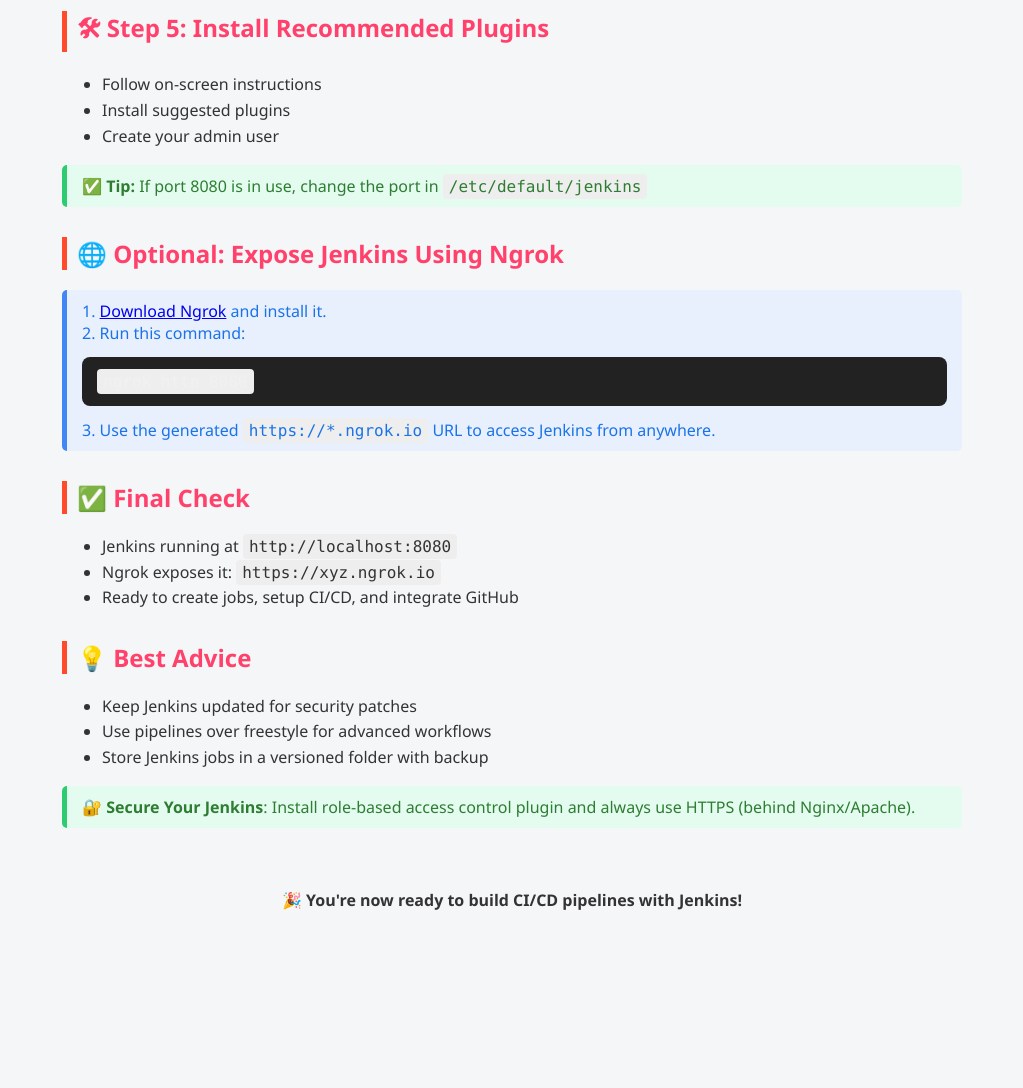
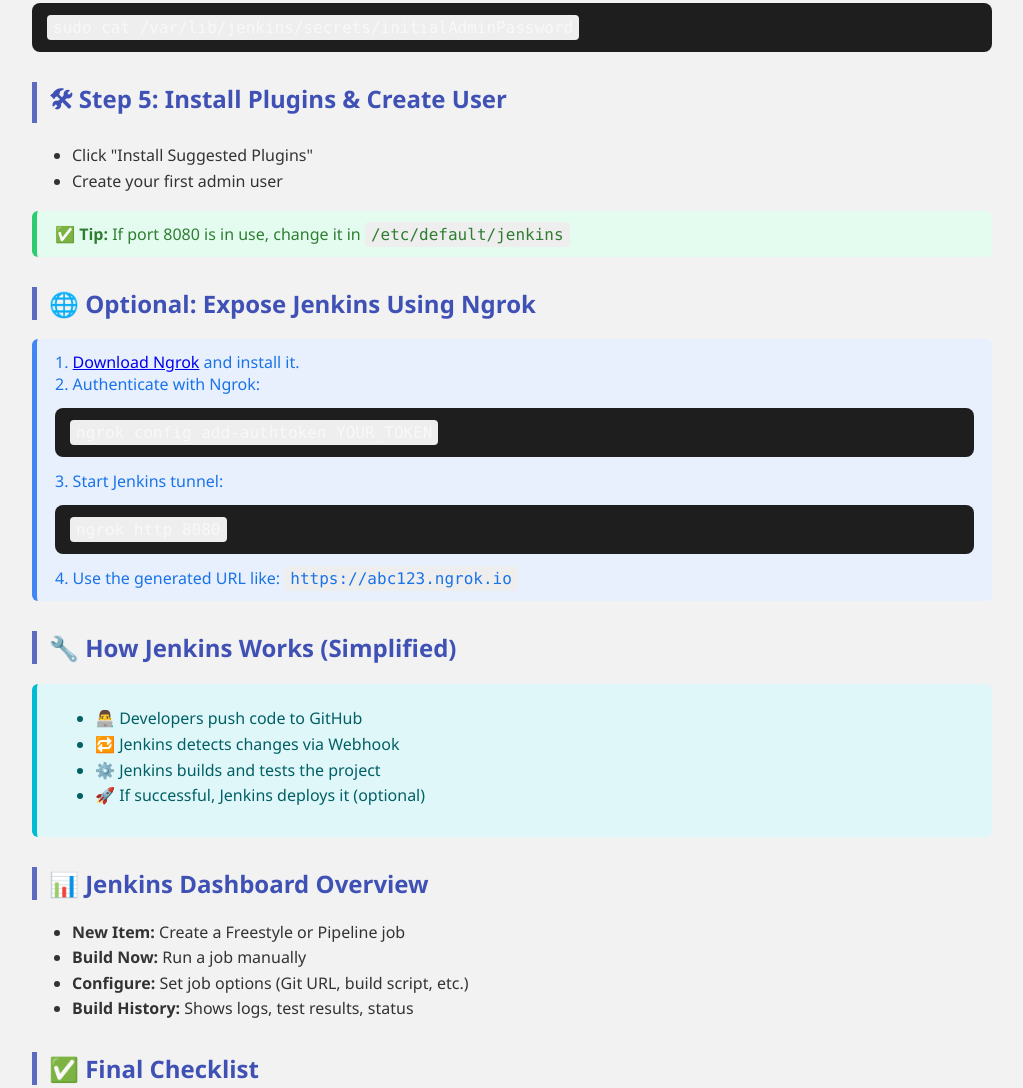
Before and after one commit to Arpitkukadiya/Jenkin-installation-, a plain HTML site: page index.html in a window 1280 px wide. Shown: the part 990-2078 px from the top of the page, without its empty margins (128-1151 px from the left). Before the commit the page ends 1960 px from the top, so only its background shows below. Drawn offline with Linux system fonts and the light colour scheme.

Commit message:
Update index.html

```diff
--- a/index.html
+++ b/index.html
@@ -1,36 +1,36 @@
 <!DOCTYPE html>
 <html lang="en">
 <head>
-  <meta charset="UTF-8">
-  <title>Jenkins Installation Guide</title>
+  <meta charset="UTF-8" />
+  <title>Jenkins Installation & Overview</title>
   <style>
     body {
       margin: 0;
       padding: 0;
-      font-family: "Segoe UI", sans-serif;
-      background-color: #f4f6f8;
+      font-family: 'Segoe UI', sans-serif;
+      background-color: #f2f2f2;
       color: #333;
     }
 
     .container {
-      max-width: 900px;
+      max-width: 960px;
       margin: auto;
       padding: 40px 20px;
     }
 
     h1 {
       text-align: center;
-      background: linear-gradient(45deg, #ff416c, #ff4b2b);
+      background: linear-gradient(to right, #3f51b5, #5c6bc0);
       color: white;
-      padding: 20px;
-      border-radius: 10px;
-      animation: fadeIn 2s ease-in-out;
+      padding: 25px;
+      border-radius: 12px;
+      animation: fadeIn 1.5s ease-in-out;
     }
 
     h2 {
-      color: #ff416c;
-      border-left: 5px solid #ff4b2b;
-      padding-left: 10px;
+      color: #3f51b5;
+      border-left: 5px solid #5c6bc0;
+      padding-left: 12px;
       margin-top: 30px;
     }
 
@@ -47,8 +47,8 @@
     }
 
     pre {
-      background: #222;
-      color: #f1f1f1;
+      background: #1e1e1e;
+      color: #f8f8f8;
       padding: 15px;
       border-radius: 8px;
       overflow-x: auto;
@@ -58,22 +58,34 @@
       margin-top: 10px;
     }
 
+    .tip, .warning, .ngrok, .info {
+      padding: 12px 18px;
+      margin: 15px 0;
+      border-radius: 6px;
+    }
+
     .tip {
       background: #e3fcef;
       border-left: 5px solid #2ecc71;
-      padding: 10px 15px;
-      margin-top: 15px;
-      border-radius: 5px;
       color: #2e7d32;
+    }
+
+    .warning {
+      background: #fff3cd;
+      border-left: 5px solid #ff9800;
+      color: #8a6d3b;
     }
 
     .ngrok {
       background: #e8f0fe;
       border-left: 5px solid #4285f4;
-      padding: 10px 15px;
-      margin-top: 15px;
-      border-radius: 5px;
       color: #1a73e8;
+    }
+
+    .info {
+      background: #e0f7fa;
+      border-left: 5px solid #00bcd4;
+      color: #006064;
     }
 
     @keyframes fadeIn {
@@ -84,13 +96,17 @@
 </head>
 <body>
   <div class="container">
-    <h1>⚙️ Jenkins Installation & Ngrok Guide</h1>
+    <h1>⚙️ Jenkins Installation & Dashboard Overview</h1>
 
     <h2>🖥️ Step 1: Install Java (Required)</h2>
-    <p>Jenkins requires Java. Run the following commands:</p>
+    <p>Jenkins requires Java to run.</p>
     <pre><code>sudo apt update
-sudo apt install openjdk-11-jdk -y
+sudo apt install openjdk-17-jdk -y
 java -version</code></pre>
+
+    <div class="warning">
+      ⚠️ <strong>Warning:</strong> Jenkins supports Java 11 and 17. Do NOT use Java 8 or Java 21+.
+    </div>
 
     <h2>📥 Step 2: Install Jenkins</h2>
     <p>Run these commands in your terminal (for Ubuntu/Debian):</p>
@@ -109,41 +125,60 @@ sudo systemctl status jenkins</code></pre>
     <p>To get the admin password, run:</p>
     <pre><code>sudo cat /var/lib/jenkins/secrets/initialAdminPassword</code></pre>
 
-    <h2>🛠 Step 5: Install Recommended Plugins</h2>
+    <h2>🛠 Step 5: Install Plugins & Create User</h2>
     <ul>
-      <li>Follow on-screen instructions</li>
-      <li>Install suggested plugins</li>
-      <li>Create your admin user</li>
+      <li>Click "Install Suggested Plugins"</li>
+      <li>Create your first admin user</li>
     </ul>
 
     <div class="tip">
-      ✅ <strong>Tip:</strong> If port 8080 is in use, change the port in <code>/etc/default/jenkins</code>
+      ✅ <strong>Tip:</strong> If port 8080 is in use, change it in <code>/etc/default/jenkins</code>
     </div>
 
     <h2>🌐 Optional: Expose Jenkins Using Ngrok</h2>
     <div class="ngrok">
       1. <a href="https://ngrok.com/" target="_blank">Download Ngrok</a> and install it.<br>
-      2. Run this command:
+      2. Authenticate with Ngrok:
+      <pre><code>ngrok config add-authtoken YOUR_TOKEN</code></pre>
+      3. Start Jenkins tunnel:
       <pre><code>ngrok http 8080</code></pre>
-      3. Use the generated <code>https://*.ngrok.io</code> URL to access Jenkins from anywhere.
+      4. Use the generated URL like: <code>https://abc123.ngrok.io</code>
     </div>
 
-    <h2>✅ Final Check</h2>
+    <h2>🔧 How Jenkins Works (Simplified)</h2>
+    <div class="info">
+      <ul>
+        <li>👨‍💻 Developers push code to GitHub</li>
+        <li>🔁 Jenkins detects changes via Webhook</li>
+        <li>⚙️ Jenkins builds and tests the project</li>
+        <li>🚀 If successful, Jenkins deploys it (optional)</li>
+      </ul>
+    </div>
+
+    <h2>📊 Jenkins Dashboard Overview</h2>
     <ul>
-      <li>Jenkins running at <code>http://localhost:8080</code></li>
-      <li>Ngrok exposes it: <code>https://xyz.ngrok.io</code></li>
-      <li>Ready to create jobs, setup CI/CD, and integrate GitHub</li>
+      <li><strong>New Item:</strong> Create a Freestyle or Pipeline job</li>
+      <li><strong>Build Now:</strong> Run a job manually</li>
+      <li><strong>Configure:</strong> Set job options (Git URL, build script, etc.)</li>
+      <li><strong>Build History:</strong> Shows logs, test results, status</li>
     </ul>
 
-    <h2>💡 Best Advice</h2>
+    <h2>✅ Final Checklist</h2>
     <ul>
-      <li>Keep Jenkins updated for security patches</li>
-      <li>Use pipelines over freestyle for advanced workflows</li>
-      <li>Store Jenkins jobs in a versioned folder with backup</li>
+      <li>✔ Jenkins running at <code>http://localhost:8080</code></li>
+      <li>🔗 Ngrok public URL (optional)</li>
+      <li>🧪 Ready to integrate CI/CD with GitHub</li>
+    </ul>
+
+    <h2>💡 Best Practices</h2>
+    <ul>
+      <li>Use pipelines over freestyle for scalability</li>
+      <li>Secure Jenkins with authentication + HTTPS</li>
+      <li>Use GitHub Webhooks for automatic builds</li>
     </ul>
 
     <div class="tip">
-      🔐 <strong>Secure Your Jenkins</strong>: Install role-based access control plugin and always use HTTPS (behind Nginx/Apache).
+      🛡️ <strong>Security:</strong> Install plugins like <code>Role Strategy</code>, backup jobs, and limit anonymous access.
     </div>
 
     <br><br>
```
